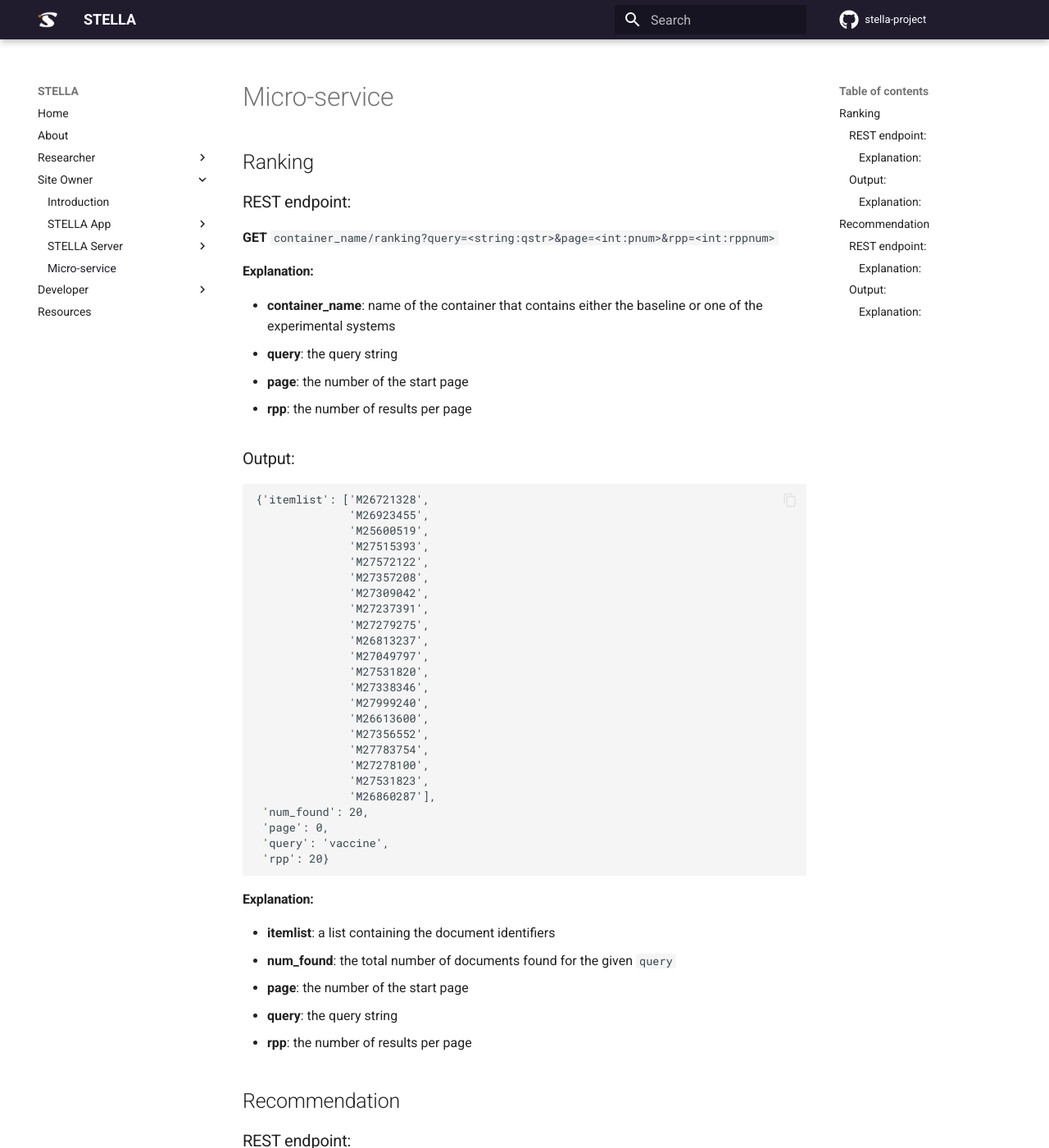
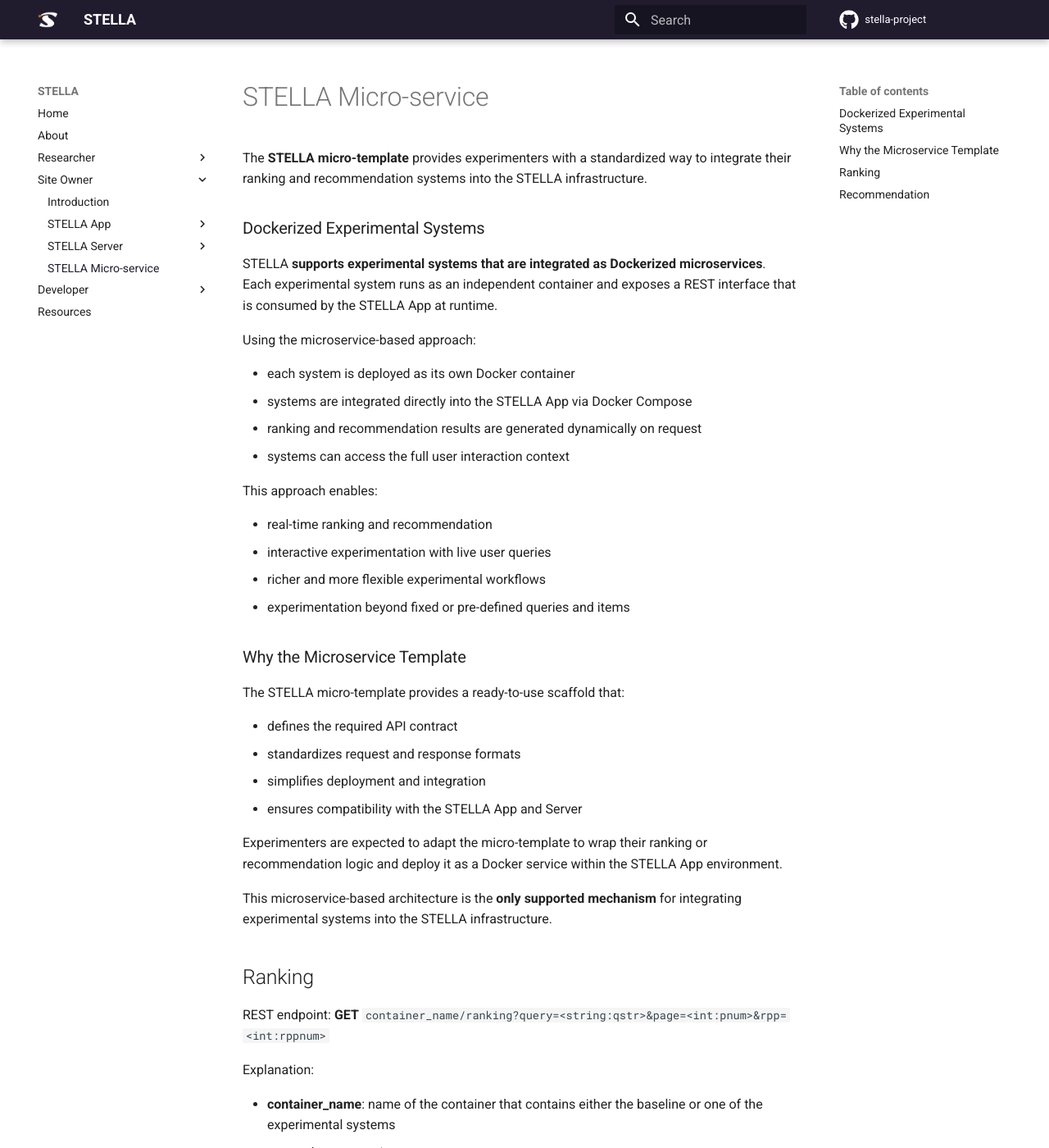
Before and after one commit to stella-project/stella-documentation, an MkDocs documentation site: the page built from docs/site-owner/micro-service.md, in a window 1280 px wide and 1400 px high. Shown: the whole window at 82% size. Built offline with MkDocs 1.6.1 and Material for MkDocs 9.7.7, drawn with Linux system fonts in a browser that asks for light colours.

Commit message:
Update documentation for stella server

````diff
--- a/docs/site-owner/micro-service.md
+++ b/docs/site-owner/micro-service.md
@@ -1,9 +1,46 @@
+The **STELLA micro-template** provides experimenters with a standardized way to integrate their ranking and recommendation systems into the STELLA infrastructure.
+
+### Dockerized Experimental Systems
+
+STELLA **supports experimental systems that are integrated as Dockerized microservices**.
+Each experimental system runs as an independent container and exposes a REST interface that is consumed by the STELLA App at runtime.
+
+Using the microservice-based approach:
+
+- each system is deployed as its own Docker container
+- systems are integrated directly into the STELLA App via Docker Compose
+- ranking and recommendation results are generated dynamically on request
+- systems can access the full user interaction context
+
+This approach enables:
+
+- real-time ranking and recommendation
+- interactive experimentation with live user queries
+- richer and more flexible experimental workflows
+- experimentation beyond fixed or pre-defined queries and items
+
+### Why the Microservice Template
+
+The STELLA micro-template provides a ready-to-use scaffold that:
+
+- defines the required API contract
+- standardizes request and response formats
+- simplifies deployment and integration
+- ensures compatibility with the STELLA App and Server
+
+Experimenters are expected to adapt the micro-template to wrap their ranking or recommendation logic and deploy it as a Docker service within the STELLA App environment.
+
+This microservice-based architecture is the **only supported mechanism** for integrating experimental systems into the STELLA infrastructure.
+
+
+
 ## Ranking
 
-### REST endpoint:
+
+REST endpoint:
 **GET** `container_name/ranking?query=<string:qstr>&page=<int:pnum>&rpp=<int:rppnum>`
 
-#### Explanation:
+Explanation:
 
 - **container_name**: name of the container that contains either the baseline or one of the experimental systems
 - **query**: the query string
@@ -11,7 +48,7 @@
 - **rpp**: the number of results per page
 
 
-### Output:
+Output:
 
 ```
 {'itemlist': ['M26721328',
@@ -40,7 +77,7 @@
  'rpp': 20}
 ```
 
-#### Explanation:
+Explanation:
 
 - **itemlist**: a list containing the document identifiers
 - **num_found**: the total number of documents found for the given `query`
@@ -50,11 +87,11 @@
 
 ## Recommendation
 
-### REST endpoint:
+REST endpoint:
 **GET** `container_name/recommendation/datasets?itemid=<string:itemidstr>&page=<int:pnum>&rpp=<int:rppnum>`
 **GET** `container_name/recommendation/publications?itemid=<string:itemidstr>&page=<int:pnum>&rpp=<int:rppnum>`
 
-#### Explanation:
+Explanation:
 
 - **container_name**: name of the container that contains either the baseline or one of the experimental systems
 - **datasets/publications**: specify if datasets of publications should be recommended
@@ -62,7 +99,7 @@
 - **page**: the number of the start page
 - **rpp**: the number of results per page
 
-### Output:
+Output:
 
 ```
 {'itemid': 'M26923455',
@@ -81,7 +118,7 @@
  'rpp': 10}
 ```
 
-#### Explanation:
+Explanation:
 
 - **itemid**: the target item of the recommendations
 - **itemlist**: a list containing the document identifiers
--- a/mkdocs.yml
+++ b/mkdocs.yml
@@ -66,7 +66,7 @@ nav:
     - "Endpoints and API Usage": site-owner/server-api.md
     - "REST API Documentation": site-owner/server-rest.md
     - "Database Schema": site-owner/server-database-schema.md
-  - "Micro-service": site-owner/micro-service.md
+  - "STELLA Micro-service": site-owner/micro-service.md
 
 
 - Developer:
````
Also changed, not shown: docs/developer/env-mca.md (deleted, +0 -14 lines), docs/developer/env-server.md (deleted, +0 -21 lines), docs/site-owner/app-api.md (+1 -1 lines), docs/site-owner/app.md (+1 -1 lines), docs/site-owner/introduction.md (+34 -9 lines), docs/site-owner/server-api.md (+39 -0 lines), docs/site-owner/server-database-schema.md (+37 -0 lines), docs/site-owner/server-docker-setup.md (+45 -0 lines), docs/site-owner/server-env.md (+54 -0 lines), docs/site-owner/server-init-db.md (+157 -0 lines), docs/site-owner/server-rest.md (+6 -6 lines).
